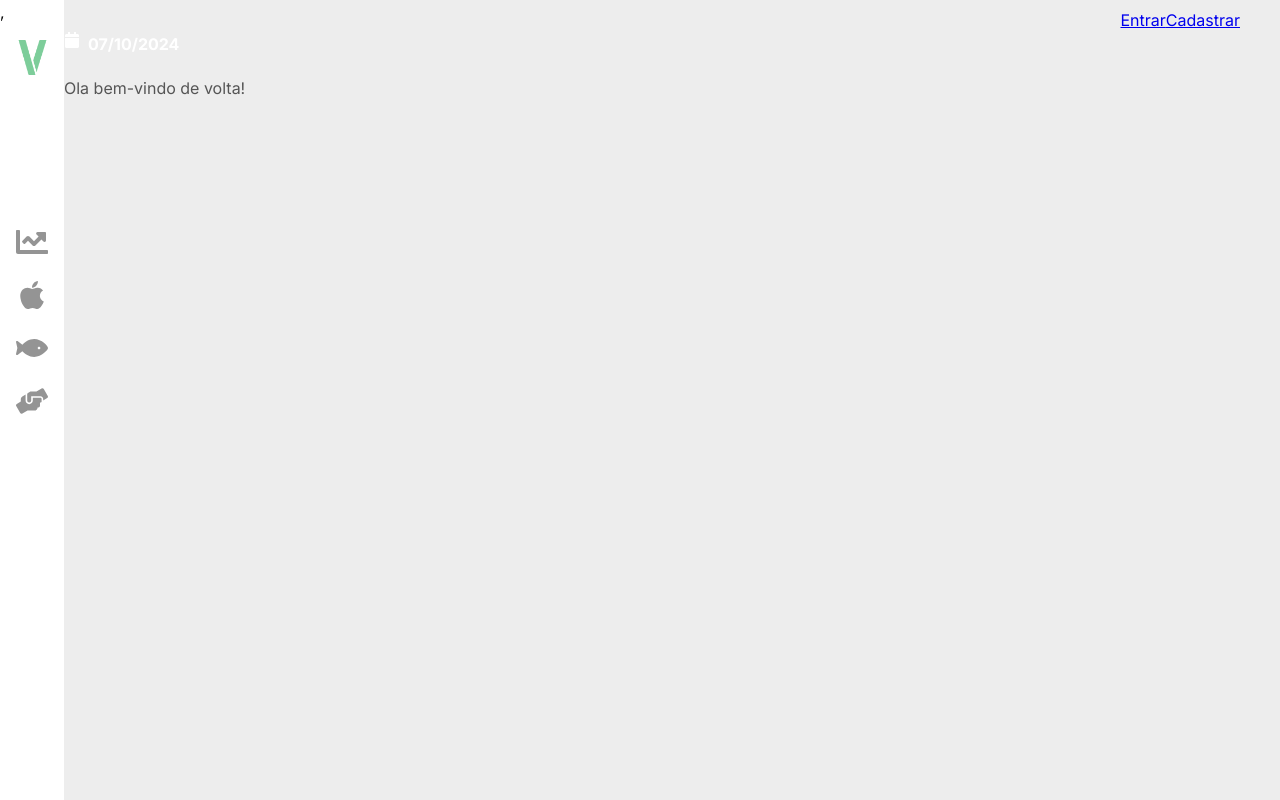
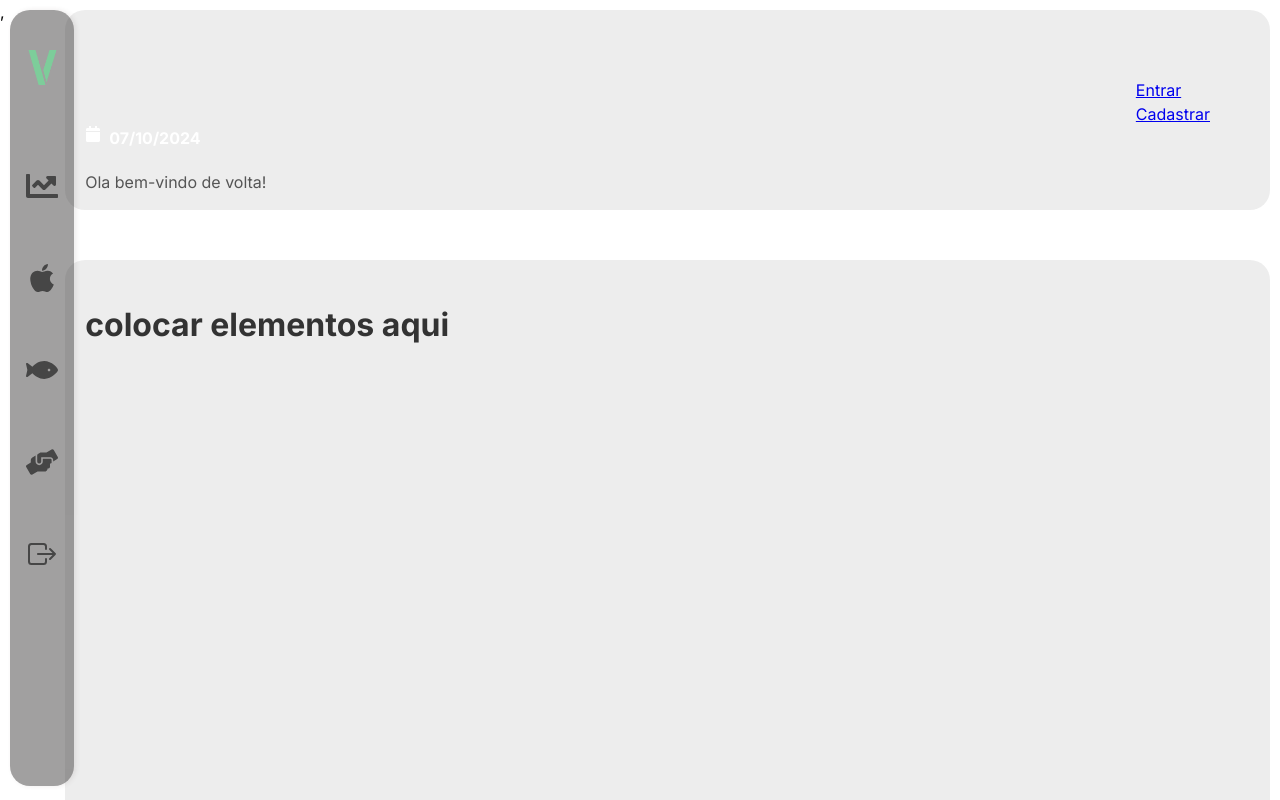
Before and after one commit to rafaelsorza/tccoficial, a React (Vite) app: page /dashboard in a window 1280 px wide. Built offline with nearby package versions, Linux system fonts and the light colour scheme; no server answers.

Commit message:
Fiz mudanças na tela Help, coloquei link para email e instagram, arrumei a sidebar, coloquei o modelo que a mel mandou no grupo mas ainda tem que arrumar ela, e arrumei a dashboard, coloquei duas div, uma para os elementos do site e outra para data de hoje, ola usuario e o perfil da pessoa

```diff
--- a/package.json
+++ b/package.json
@@ -19,7 +19,8 @@
     "react-chartjs-2": "^5.2.0",
     "react-dom": "^18.3.1",
     "react-icons": "^5.3.0",
-    "react-router-dom": "^6.26.2"
+    "react-router-dom": "^6.26.2",
+    "vitalityofc": "file:"
   },
   "devDependencies": {
     "@eslint/js": "^9.9.0",
--- a/src/components/sidebar/sidebar.css
+++ b/src/components/sidebar/sidebar.css
@@ -1,33 +1,79 @@
+/* Sidebar */
 .sidebar {
   display: flex;
-  padding: 0;
-  margin: 0;
+  margin: 10px;
+  position: fixed; /* Fixa a sidebar para que ela fique sempre visível */
   top: 0;
-  width: 100%;
-  height: 100%;
-  background-color: rgb(255, 255, 255);
-  align-items: center;
-  justify-content: start;
-  flex-direction: column;
-  border-radius: 9vh;
+  left: 0; /* Posiciona a sidebar no lado esquerdo da tela */
+  height: 97%; /* Sidebar ocupa toda a altura da página */
+  width: 5%; /* Sidebar ocupa 10% da largura da tela */
+  background-color: rgb(161, 160, 160); /* Cor de fundo branca */
+  align-items: center; /* Alinha os itens centralmente no eixo vertical */
+  justify-content: flex-start; /* Itens ficam alinhados ao topo */
+  flex-direction: column; /* Coloca os itens em coluna */
+  border-radius: 20px; /* Borda arredondada */
+  box-shadow: 2px 0 5px rgba(75, 55, 55, 0.1); /* Sombra à direita */
+  z-index: 10; /* Garante que a sidebar fique acima de outros elementos */
+  overflow-x: hidden; /* Previne rolagem horizontal */
+  overflow-y: auto; /* Permite rolagem vertical se o conteúdo for maior que a tela */
 }
 
+/* Menu */
 .menu {
   display: flex;
-  margin-top: 5vh;
-  gap: 15vh;
+  margin-top: 5vh; /* Espaçamento superior */
+  gap: 8vh; /* Espaço entre logo e itens de navegação */
   align-items: center;
   justify-content: space-around;
   flex-direction: column;
+  width: 100%; /* Menu ocupa a largura total da sidebar */
 }
 
+/* Estilo dos itens do menu */
+.menu ul {
+  list-style: none; /* Remove marcadores das listas */
+  padding: 0;
+  margin: 0;
+  display: flex;
+  flex-direction: column; /* Itens em coluna */
+  gap: 3vh; /* Espaçamento entre os itens */
+  width: 100%;
+  align-items: center; /* Alinha ícones ao centro */
+}
 
-.menu ul {
-  gap: 5vh;
+/* Estilo para os ícones de navegação */
+.menu ul li {
+  display: flex;
+  justify-content: center; /* Centraliza os ícones dentro dos itens de lista */
 }
 
 .menu ul li svg {
   width: 4vh;
   height: 4vh;
-  color: rgba(32, 32, 32, 0.479);
+  color: rgba(32, 32, 32, 0.7); /* Ajusta a cor dos ícones para uma visibilidade melhor */
+  transition: color 0.3s ease-in-out; /* Transição suave para hover */
 }
+
+/* Efeito hover para os ícones */
+.menu ul li:hover svg {
+  color: rgba(32, 32, 32, 1); /* Ícone escurece ao passar o mouse */
+}
+
+/* Ajusta a logo dentro do menu */
+.logo-link img {
+  max-width: 100%;
+  height: auto;
+  display: block;
+  margin-bottom: 3vh; /* Espaçamento inferior da logo */
+}
+
+/* Link que remove o estilo de link tradicional */
+.logo-link {
+  text-decoration: none;
+  color: inherit;
+  cursor: pointer;
+}
+
+.logo-link:focus {
+  outline: none;
+}
--- a/src/components/sidebar/sidebar.tsx
+++ b/src/components/sidebar/sidebar.tsx
@@ -1,26 +1,26 @@
 import React from 'react';
 import { Link } from 'react-router-dom';
-import { FaChartLine, FaApple, FaFish, FaHandsHelping} from 'react-icons/fa';
+import { LogoutButton } from '../btnLogout/btnLogout';
+import { FaChartLine, FaApple, FaFish, FaHandsHelping } from 'react-icons/fa';
 import './sidebar.css';
 
 const Sidebar: React.FC = () => {
   return (
     <div className="sidebar">
-
       <div className="menu">
-      <img src='/logo.png' width={'35vh'} height={'35vh'}></img>
+        {/* Envolvendo a logo dentro do componente Link para redirecionar ao dashboard */}
+        <Link to="/dashboard">
+          <img src='/logo.png' width={'35vh'} height={'35vh'} alt="Logo" />
+        </Link>
 
         <ul>
-          <li><Link to="/dashboard"><FaChartLine /> </Link></li>
-
+          <li><Link to="/dashboard"><FaChartLine /></Link></li>
           <li><Link to="/recipes"><FaApple /></Link></li>
           <li><Link to="/reifs"><FaFish /></Link></li>
-
-
-          <li><Link to="/ajuda"><FaHandsHelping /> </Link></li>
+          <li><Link to="/ajuda"><FaHandsHelping /></Link></li>
+          <div className="lgt"> <li><LogoutButton /></li>  </div>
         </ul>
       </div>
-
     </div>
   );
 };
--- a/src/pages/Auth/Login/Login.css
+++ b/src/pages/Auth/Login/Login.css
@@ -160,3 +160,11 @@ width: 55%;
   font-size: 1.2rem;
   line-height: 1.5;
 }
+
+.loginbtn {
+  display: flex;
+}
+
+.registrobtn{
+  display: flex;
+}
--- a/src/pages/Dashboard/Dashboard.css
+++ b/src/pages/Dashboard/Dashboard.css
@@ -3,11 +3,12 @@
   margin: 0;
   padding: 0;
   width: 100%;
-  height: 100%;
+  height: 20%;
   position: absolute;
   align-items: center;
   justify-content: space-around;
   flex-direction: row;
+  border-radius: 500px; /* Bordas arredondadas com raio de 10px */
 }
 
 .side {
@@ -17,8 +18,16 @@
 
 .main {
   background-color: rgba(59, 59, 59, 0.089);
-  height: 100%;
-  width: 95%;
+  height: 20%;
+  width: 91%;
+  margin: 10px;
+  top: 0;
+  right: 0;
+  border-radius: 20px;
+  position: fixed; /* Ou 'absolute' ou 'fixed' dependendo da sua necessidade */
+  z-index: 10; /* Valor maior para garantir que fique acima */
+  padding: 20px; /* Espaçamento interno, ajuste conforme necessário */
+  /* Outros estilos que você queira aplicar */
 }
 
 .nave {
@@ -30,5 +39,19 @@
 
 .user {
   margin-right: 5vh;
-  margin-top: 1vh;
+  margin-top: 6vh;
 }
+
+.divFunc {
+  position: fixed; /* A div ficará fixa na tela */
+  right: 0; /* Posiciona a div na extremidade direita da tela */
+  top: 250px; /* Ajuste a distância do topo conforme necessário */
+  height: 65%; /* Altura da div */
+  width: 91%; /* Largura da div */
+  border-radius: 20px;
+  margin: 10px;
+  background-color: rgba(59, 59, 59, 0.089); /* Cor de fundo */
+  z-index: 10; /* Garante que a div fique acima de outros elementos */
+  padding: 20px; /* Ajuste o espaçamento interno conforme necessário */
+  /* Outros estilos que você queira aplicar */
+}
--- a/src/pages/Dashboard/Dashboard.tsx
+++ b/src/pages/Dashboard/Dashboard.tsx
@@ -1,6 +1,5 @@
 import './Dashboard.css';
 import React, { useState, useEffect } from 'react';
-import { UserButton } from '../Auth/Login/authContext';
 import DisplayDate from '../../components/DisplayDate/DisplayDate';
 import Sidebar from '../../components/sidebar/sidebar';
 import { UserMenu } from '../../components/userMenu/userMenu';
@@ -8,36 +7,25 @@ import { UserMenu } from '../../components/userMenu/userMenu';
 
 const Dashboard: React.FC = () => {
   return (
+    <>
       <div className="container">
 
         <div className="side">
           <Sidebar />
         </div>
-
-
           <div className="main">
            <div className="nave">
              <div className="user">
-           <UserMenu/>
+               <UserMenu />
+              </div>
+            </div>
+           <DisplayDate />
+          <p>Ola bem-vindo de volta!</p>
         </div>
 
       </div>
-
-
-        <DisplayDate />
-        <p>Ola bem-vindo de volta!</p>
-      </div>
-    </div>
-
-
-
-
-
-
-
-
-
-
+      <div className="divFunc"><h1>colocar elementos aqui</h1></div>
+    </>
   );
 };
 
--- a/src/pages/Help/Help.css
+++ b/src/pages/Help/Help.css
@@ -3,8 +3,10 @@
     background-color: #f9f9f9;
     border-radius: 8px;
     max-width: 800px;
-    margin: 0 auto;
+    margin: auto;
     box-shadow: 0 4px 8px rgba(0, 0, 0, 0.1);
+    position: relative;
+    padding: 45px;
   }
 
   h1 {
--- a/src/pages/Help/Help.tsx
+++ b/src/pages/Help/Help.tsx
@@ -1,11 +1,19 @@
 import React from 'react';
 import './Help.css'; // Arquivo CSS para estilizar a tela de ajuda
 import { Link } from 'react-router-dom';
+import Sidebar from '../../components/sidebar/sidebar';
 
 const Ajuda: React.FC = () => {
   return (
+    <>
+      <div className="side">
+  <Sidebar />
+</div>
+
 <div className="help-container">
-         <Link to="/"><img src="logo.png"  width={"35vh"} height={"35vh"}/></Link>
+  <Link to="/">
+    <img src="logo.png" width="35vh" height="35vh" alt="Logo" />
+  </Link>
   <h1>Centro de Ajuda</h1>
   <p>Bem-vindo ao nosso centro de ajuda! Aqui você encontrará respostas para as dúvidas mais comuns.</p>
 
@@ -21,13 +29,28 @@ const Ajuda: React.FC = () => {
       <p>Na tela principal, clique em "Adicionar Refeição" ou "Adicionar Exercício" e insira as informações necessárias.</p>
     </li>
     <li><strong>Como posso entrar em contato com o suporte?</strong>
-          <p>Envie um e-mail para suporte@vitalityvision.com ou ligue para (11) 1234-5678.</p>
+      <p>
+        Envie um e-mail para
+        <a href="mailto:suporte@vitalityvision.com" target="_blank" rel="noopener noreferrer">
+          suporte@vitalityvision.com
+        </a>
+        ou ligue para (11) 1234-5678.
+      </p>
     </li>
   </ul>
 
   <h2>Outras Dúvidas?</h2>
-      <p>Se você não encontrou a resposta que procura, entre em contato com nossa equipe de suporte através do e-mail ou telefone.</p>
+  <p>
+    Se você não encontrou a resposta que procura, entre em contato com nossa equipe de suporte através do e-mail ou telefone.
+  </p>
+  <p>
+    Você também pode nos encontrar no Instagram:
+    <a href="https://instagram.com/tccditec" target="_blank" rel="noopener noreferrer">
+      @tccditec
+    </a>.
+  </p>
 </div>
+    </>
   );
 }
 
--- a/src/pages/Recipes/Recipes.tsx
+++ b/src/pages/Recipes/Recipes.tsx
@@ -4,6 +4,7 @@ import RecipeCard from './Recipecard';
 import RecipeDetails from './RecipeDetail';
 import {faCoffee, faUtensils, faMoon} from '@fortawesome/free-solid-svg-icons'
 import { FontAwesomeIcon } from '@fortawesome/react-fontawesome';
+import Sidebar from '../../components/sidebar/sidebar';
 
 export interface Recipe {
   name: string;
@@ -93,6 +94,8 @@ const Recipes: React.FC = () => {
   const currentRecipes = recipes[selectedCategory].slice(0, 6);
 
   return (
+<>
+<Sidebar />
     <div className="dashboard2">
       <div className="main2">
         <div className="content2">
@@ -125,6 +128,7 @@ const Recipes: React.FC = () => {
         </div>
       </div>
     </div>
+    </>
   );
 };
 
--- a/src/pages/Refeicoes/Refeicoes.tsx
+++ b/src/pages/Refeicoes/Refeicoes.tsx
@@ -4,7 +4,7 @@ import { FontAwesomeIcon } from '@fortawesome/react-fontawesome';
 import { faSearch } from '@fortawesome/free-solid-svg-icons';
 import NutritionalChart from '../../components/NutritionChart/NutritionChart';
 import './reifs.css';
-
+import Sidebar from '../../components/sidebar/sidebar';
 interface Food {
   id: string;
   product_name: string;
@@ -143,6 +143,8 @@ const Refeicoes: React.FC = () => {
   );
 
   return (
+<>
+    <Sidebar/>
     <div className="dashboard1">
       <div className="main1">
         <div className="left1">
@@ -213,6 +215,7 @@ const Refeicoes: React.FC = () => {
         </div>
       </div>
     </div>
+    </>
   );
 };
 
```
Also changed, not shown: src/pages/home/Home.tsx (+2 -7 lines), 1 other file (tests, documents, lock files or other folders). Lines whose indentation alone changed are shown as unchanged.
